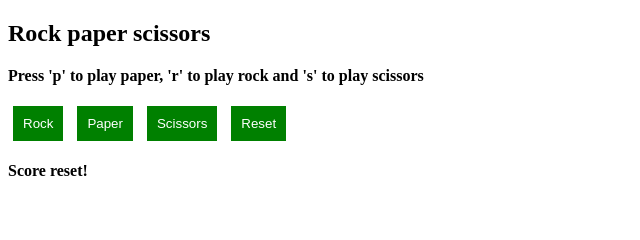
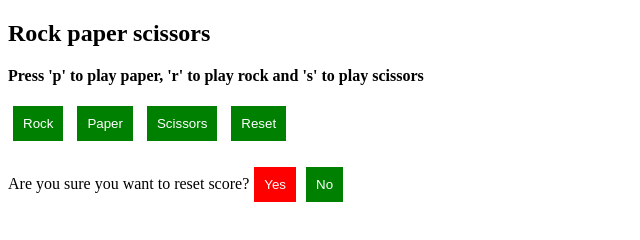
Before and after one commit to paul-murithi/javascript-tutorial, a plain HTML site: page rock_paper_scissors_basic_version/index.html in a window 1280 px wide. Both pictures are taken after a click on the button "Reset". Shown: the whole page, without its empty margins (0-640 px from the left). Drawn offline with Linux system fonts and the light colour scheme.

Commit message:
added new js features

```diff
--- a/rock_paper_scissors_basic_version/index.html
+++ b/rock_paper_scissors_basic_version/index.html
@@ -14,6 +14,16 @@
             transition: cubic-bezier(0.075, 0.82, 0.165, 1);
             cursor: pointer;
         }
+        .cancel-btn {
+            border: none;
+            color: white;
+            padding: 10px;
+            background-color: red;
+            cursor: pointer;
+        }
+        .disp-parr {
+            margin-top: 1rem;
+        }
     </style>
 </head>
 <body>
@@ -29,7 +39,8 @@
 
         <button title="Reset" type="button" onclick="resetScores()">Reset</button>
 
-        <p id="display-rslt"></p>
+        <p id="disp-par"></p>
+        <div id="container"></div>
     </main>
     <script src="/rock_paper_scissors_basic_version/script.js"></script>
 </body>
--- a/rock_paper_scissors_basic_version/script.js
+++ b/rock_paper_scissors_basic_version/script.js
@@ -92,19 +92,44 @@ function playGame(playerMove) {
             //  }
 
             // localStorage.setItem('score', JSON.stringify(score));
-            let display_rslt = document.querySelector('#display-rslt');
+            let display_rslt = document.querySelector('#disp-par');
 
             display_rslt.innerHTML = `<b>You picked ${playerMove}. Computer picked ${computerMove}. ${result}</b>`;
 
         }
 
 function resetScores() {
-    //  score.wins = 0;
+   //  score.wins = 0;
     //  score.losses = 0;
     //   score.ties = 0;
     //  localStorage.removeItem('score');
-    let display_rslt = document.querySelector('#display-rslt');
-    display_rslt.innerHTML = "<b>Score reset!</b>";
+
+    let display_rslt = document.querySelector('#container');
+    display_rslt.classList.add('disp-parr');
+
+    display_rslt.innerHTML += "Are you sure you want to reset score?";
+
+    let newButton = document.createElement('button');
+    newButton.textContent = 'Yes';
+    newButton.classList.add('cancel-btn');
+    let newButton2 = document.createElement('button');
+    newButton2.textContent = 'No';
+
+    display_rslt.append(newButton);
+    display_rslt.append(newButton2);
+
+    let disp_par = document.getElementById('disp-par');
+
+    newButton.addEventListener('click', () => {
+      disp_par.innerHTML = "score reset";
+      display_rslt.innerHTML = "";
+    });
+
+    newButton2.addEventListener('click', () => {
+      display_rslt.innerHTML = "";
+      disp_par.innerHTML = "";
+    });
+
     }
 /**
  * // Assume you have a 'score' object that holds the game data
```
